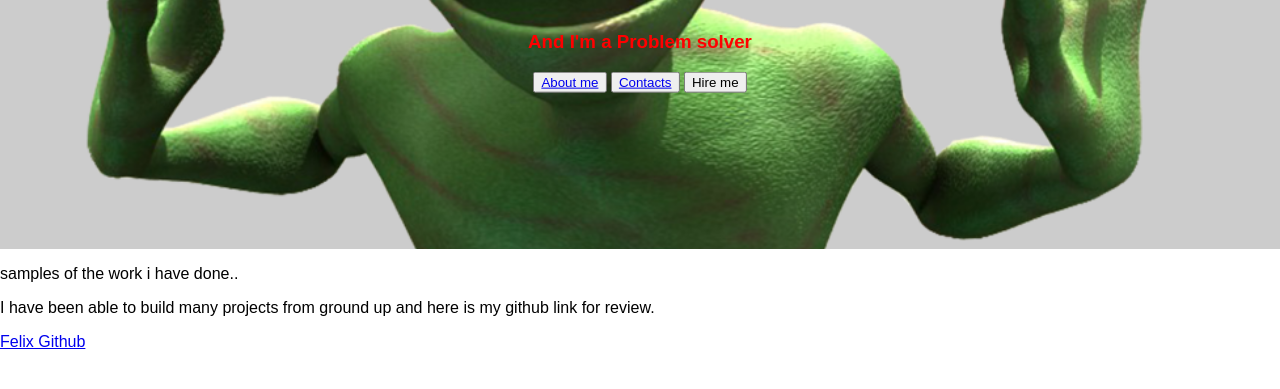
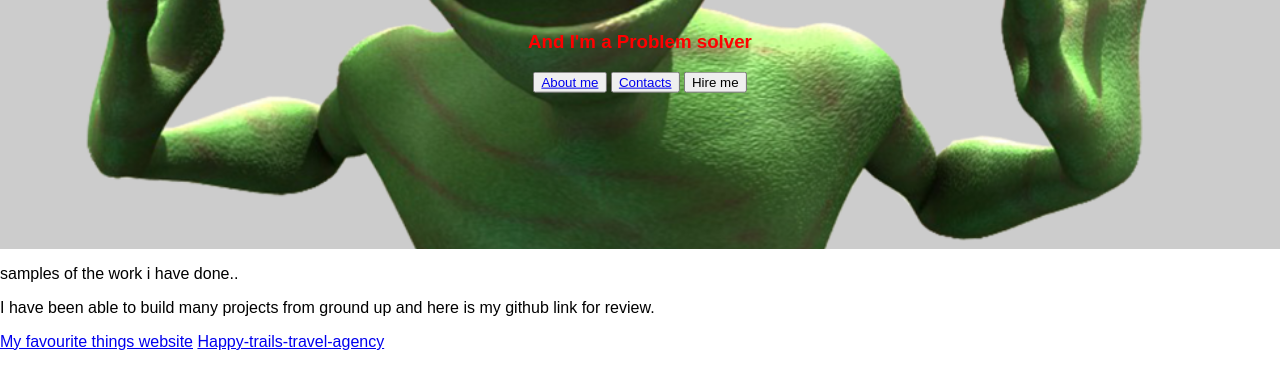
Before and after one commit to Felixatika/portfolio-landing, a plain HTML site: page index.html in a window 1280 px wide. Shown: the part 251-640 px from the top of the page. Drawn offline with Linux system fonts and the light colour scheme.

Commit message:
add happy trails website link

```diff
--- a/index.html
+++ b/index.html
@@ -18,6 +18,7 @@
 
     <p>samples of the work i have done..</p>
     <p>I have been able to build many projects from ground up and here is my github link for review.</p>
-    <a href="https://github.com/Felixatika">Felix Github</a>
+    <a href="https://felixatika.github.io/favourite-things/">My favourite things website</a>
+    <a href="https://felixatika.github.io/happy-trails/">Happy-trails-travel-agency</a>
   </body>
 </html>
```
